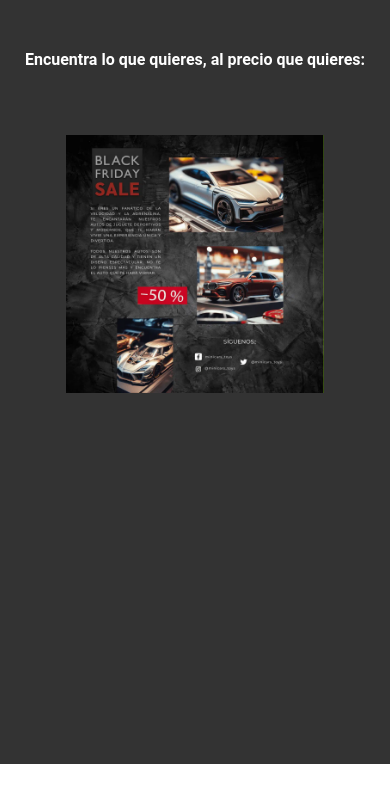
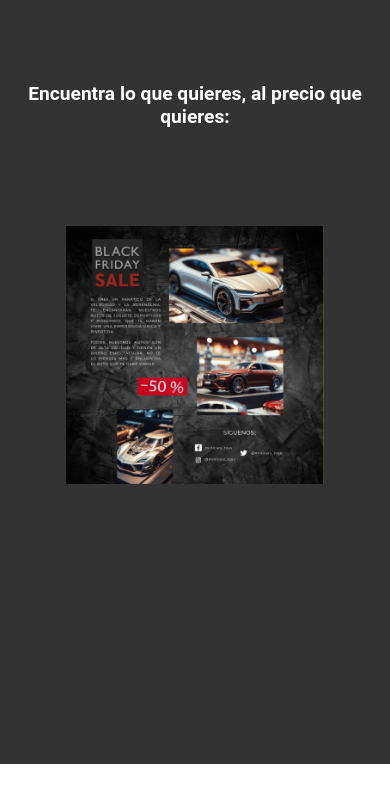
Before and after one commit to GDSegovia/Grupo_3, a React (Vite) app in the folder proyecto-tienda/: page /BF in a window 390 px wide. Shown: the top 802 px of the page. Built offline with nearby package versions, Linux system fonts and the light colour scheme.

Commit message:
Padding a algunos elementos para mejora visual

```diff
--- a/proyecto-tienda/src/componentes/Banner.css
+++ b/proyecto-tienda/src/componentes/Banner.css
@@ -27,12 +27,12 @@
     justify-content: space-between;
   }
 
-  footer {
+  /* footer {
     margin-top: auto;
-  }
+  } */
 
   @media (max-width: 768px) {
     .banner_title {
-        font-size: 1rem;
+        font-size: 1.2rem;
       }
   }
--- a/proyecto-tienda/src/componentes/Banner.jsx
+++ b/proyecto-tienda/src/componentes/Banner.jsx
@@ -3,8 +3,6 @@
 import React from 'react';
 import Baner from '../assets/img/banner_autos.webp';
 import './Banner.css';
-import Navegador from './Navegador';
-import Piedepagina from './Piedepagina';
 
 function Banner() {
   return (
--- a/proyecto-tienda/src/componentes/Categorias.css
+++ b/proyecto-tienda/src/componentes/Categorias.css
@@ -24,6 +24,7 @@
 .especiales_title{
   color: var(--blanco);
   margin: 0 auto;
+  padding: 2rem 0;
 }
 
 
```
